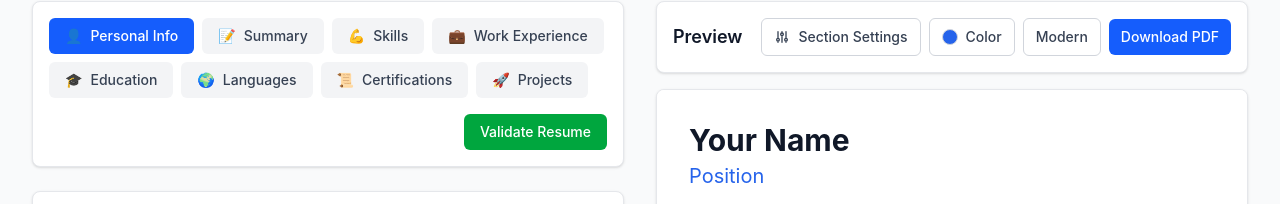
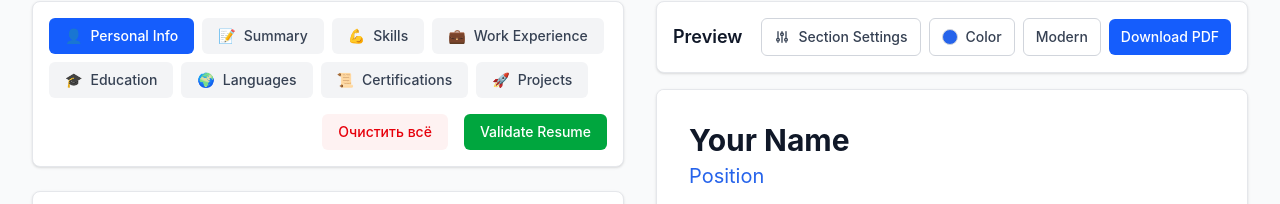
Before and after one commit to S1nBer/resume-builder, a React (Vite) app: page / in a window 1280 px wide. Shown: the part 96-300 px from the top of the page. Built offline with nearby package versions, Linux system fonts and the light colour scheme.

Commit message:
Reset button

```diff
--- a/src/components/Editor/EditorPanel.tsx
+++ b/src/components/Editor/EditorPanel.tsx
@@ -56,6 +56,12 @@ function EditorPanel() {
     }
   };
 
+  const resetResume = () => {
+    if (window.confirm('Вы уверены, что хотите удалить все данные резюме?')) {
+      useResumeStore.getState().resetResume();
+    }
+  };
+
   const renderSection = () => {
     switch (activeSection) {
       case 'personal':
@@ -106,6 +112,13 @@ function EditorPanel() {
         <div className="mt-4 flex justify-end">
           <button
             type="button"
+            onClick={resetResume}
+            className="px-4 py-2 mr-4 text-sm font-medium text-red-600 bg-red-50 rounded-md hover:bg-red-100 transition-colors"
+          >
+            Очистить всё
+          </button>
+          <button
+            type="button"
             onClick={handleValidate}
             className="px-4 py-2 text-sm font-medium text-white bg-green-600 rounded-md hover:bg-green-700 transition-colors"
           >
```
